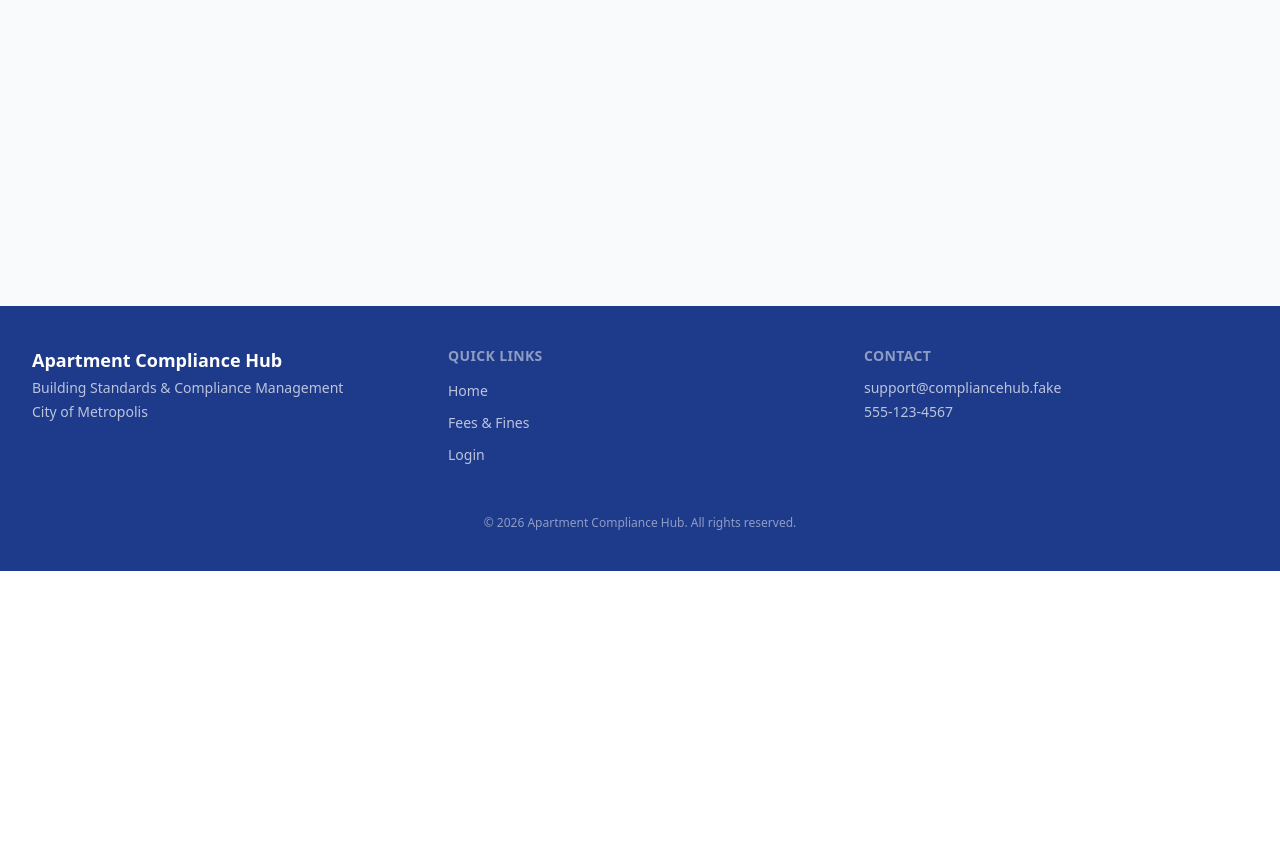
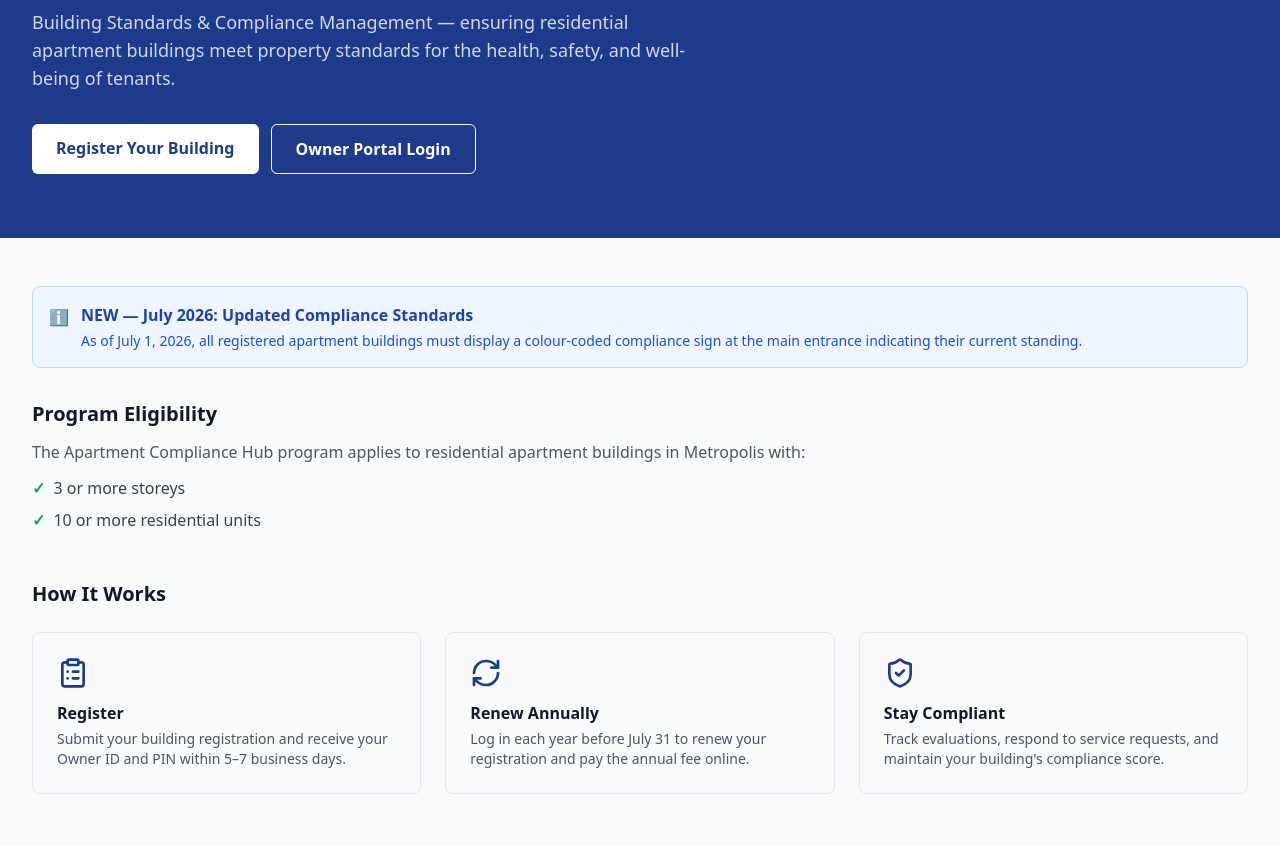
Before and after one commit to adarji8320/apartment-compliance-hub, a React (Vite) app: page / in a window 1280 px wide. Shown: the part 229-1075 px from the top of the page. Before the commit the page ends 800 px from the top, so only its background shows below. Built offline with nearby package versions, Linux system fonts and the light colour scheme.

Commit message:
feat: add Landing page and update layout

```diff
--- a/package.json
+++ b/package.json
@@ -11,6 +11,7 @@
   },
   "dependencies": {
     "clsx": "^2.1.1",
+    "lucide-react": "^1.23.0",
     "react": "^19.2.7",
     "react-dom": "^19.2.7",
     "react-router-dom": "^7.18.1",
--- a/src/App.tsx
+++ b/src/App.tsx
@@ -1,13 +1,18 @@
-import { BrowserRouter } from 'react-router-dom'
+import { BrowserRouter, Routes, Route } from 'react-router-dom'
 import Header from '@/components/layout/Header'
 import Footer from '@/components/layout/Footer'
+import Landing from '@/pages/public/Landing'
 
 function App() {
   return (
     <BrowserRouter>
       <div className="min-h-screen bg-gray-50 flex flex-col">
         <Header />
-        <main className="flex-1" />
+        <main className="flex-1">
+          <Routes>
+            <Route path="/" element={<Landing />} />
+          </Routes>
+        </main>
         <Footer />
       </div>
     </BrowserRouter>
--- a/src/components/layout/Header.tsx
+++ b/src/components/layout/Header.tsx
@@ -13,7 +13,7 @@ export default function Header() {
   const [open, setOpen] = useState(false)
 
   return (
-    <header className="bg-primary text-white shadow-md">
+    <header className="bg-primary sticky top-0 z-50 w-full border-b text-white shadow-md">
       <div className="max-w-7xl mx-auto px-4 sm:px-6 lg:px-8">
         <div className="flex items-center justify-between h-16">
           <Link to="/" className="text-lg font-bold tracking-tight hover:opacity-90">
--- a/src/lib/constants.ts
+++ b/src/lib/constants.ts
@@ -3,3 +3,4 @@ export const APP_TAGLINE = 'Building Standards & Compliance Management'
 export const CITY_NAME = 'Metropolis'
 export const CONTACT_EMAIL = 'support@compliancehub.fake'
 export const CONTACT_PHONE = '555-123-4567'
+export const ANNUAL_FEE_PER_UNIT = 11.50
--- /dev/null
+++ b/src/pages/public/Landing.tsx
@@ -0,0 +1,203 @@
+import { Link } from 'react-router-dom'
+import {
+  Building2,
+  ClipboardList,
+  RefreshCw,
+  ShieldCheck,
+  Phone,
+  Mail,
+  DollarSign,
+} from 'lucide-react'
+import {
+  APP_NAME,
+  APP_TAGLINE,
+  CITY_NAME,
+  CONTACT_EMAIL,
+  CONTACT_PHONE,
+  ANNUAL_FEE_PER_UNIT,
+} from '@/lib/constants'
+
+export default function Landing() {
+  return (
+    <div>
+      {/* Hero */}
+      <section className="bg-primary text-white">
+        <div className="max-w-7xl mx-auto px-4 sm:px-6 lg:px-8 py-16">
+          <div className="max-w-3xl">
+            <div className="mb-3 flex items-center gap-2">
+              <Building2 className="h-8 w-8" />
+              <span className="text-sm font-medium text-white/70 uppercase tracking-wider">
+                City of {CITY_NAME}
+              </span>
+            </div>
+            <h1 className="text-3xl font-bold tracking-tight sm:text-4xl lg:text-5xl">
+              {APP_NAME}
+            </h1>
+            <p className="mt-4 text-lg text-white/80 max-w-2xl">
+              {APP_TAGLINE} — ensuring residential apartment buildings meet
+              property standards for the health, safety, and well-being of tenants.
+            </p>
+            <div className="mt-8 flex flex-wrap gap-3">
+              <Link
+                to="/register"
+                className="px-6 py-3 bg-white text-primary font-semibold rounded-md hover:bg-gray-100 transition-colors"
+              >
+                Register Your Building
+              </Link>
+              <Link
+                to="/login"
+                className="px-6 py-3 border border-white text-white font-semibold rounded-md hover:bg-white/10 transition-colors"
+              >
+                Owner Portal Login
+              </Link>
+            </div>
+          </div>
+        </div>
+      </section>
+
+      <div className="max-w-7xl mx-auto px-4 sm:px-6 lg:px-8 py-12">
+
+        {/* Alert */}
+        <div className="mb-8 flex gap-3 rounded-lg border border-blue-200 bg-blue-50 p-4">
+          <span className="mt-0.5 text-blue-600">ℹ️</span>
+          <div>
+            <p className="font-semibold text-blue-800">NEW — July 2026: Updated Compliance Standards</p>
+            <p className="mt-1 text-sm text-blue-700">
+              As of July 1, 2026, all registered apartment buildings must display a colour-coded
+              compliance sign at the main entrance indicating their current standing.
+            </p>
+          </div>
+        </div>
+
+        {/* Eligibility */}
+        <section className="mb-12">
+          <h2 className="text-xl font-semibold text-gray-900 mb-3">Program Eligibility</h2>
+          <p className="text-gray-600 mb-3">
+            The {APP_NAME} program applies to residential apartment buildings in {CITY_NAME} with:
+          </p>
+          <ul className="space-y-2 text-gray-700">
+            <li className="flex items-center gap-2">
+              <span className="text-green-600 font-bold">✓</span>
+              3 or more storeys
+            </li>
+            <li className="flex items-center gap-2">
+              <span className="text-green-600 font-bold">✓</span>
+              10 or more residential units
+            </li>
+          </ul>
+        </section>
+
+        {/* Features */}
+        <section className="mb-12">
+          <h2 className="text-xl font-semibold text-gray-900 mb-6">How It Works</h2>
+          <div className="grid gap-6 md:grid-cols-3">
+            <div className="rounded-lg border p-6">
+              <ClipboardList className="h-8 w-8 text-primary mb-3" />
+              <h3 className="font-semibold text-gray-900 mb-1">Register</h3>
+              <p className="text-sm text-gray-600">
+                Submit your building registration and receive your Owner ID and PIN within 5–7 business days.
+              </p>
+            </div>
+            <div className="rounded-lg border p-6">
+              <RefreshCw className="h-8 w-8 text-primary mb-3" />
+              <h3 className="font-semibold text-gray-900 mb-1">Renew Annually</h3>
+              <p className="text-sm text-gray-600">
+                Log in each year before July 31 to renew your registration and pay the annual fee online.
+              </p>
+            </div>
+            <div className="rounded-lg border p-6">
+              <ShieldCheck className="h-8 w-8 text-primary mb-3" />
+              <h3 className="font-semibold text-gray-900 mb-1">Stay Compliant</h3>
+              <p className="text-sm text-gray-600">
+                Track evaluations, respond to service requests, and maintain your building's compliance score.
+              </p>
+            </div>
+          </div>
+        </section>
+
+        {/* Compliance Status */}
+        <section className="mb-12">
+          <h2 className="text-xl font-semibold text-gray-900 mb-2">Compliance Status Indicators</h2>
+          <p className="text-sm text-gray-600 mb-6">
+            All registered buildings display a colour-coded sign at the main entrance.
+          </p>
+          <div className="grid gap-4 sm:grid-cols-3">
+            <div className="rounded-lg border-2 border-green-300 bg-green-50 p-5 text-center">
+              <div className="mx-auto mb-3 flex h-12 w-12 items-center justify-center rounded-full bg-green-500">
+                <span className="text-xl font-bold text-white">G</span>
+              </div>
+              <h3 className="font-semibold text-green-800">Green</h3>
+              <p className="mt-1 text-sm text-green-700">Good Standing</p>
+              <p className="mt-1 text-xs text-green-600">Score: 75 and above</p>
+            </div>
+            <div className="rounded-lg border-2 border-yellow-300 bg-yellow-50 p-5 text-center">
+              <div className="mx-auto mb-3 flex h-12 w-12 items-center justify-center rounded-full bg-yellow-500">
+                <span className="text-xl font-bold text-white">Y</span>
+              </div>
+              <h3 className="font-semibold text-yellow-800">Yellow</h3>
+              <p className="mt-1 text-sm text-yellow-700">Needs Improvement</p>
+              <p className="mt-1 text-xs text-yellow-600">Score: 50–74</p>
+            </div>
+            <div className="rounded-lg border-2 border-red-300 bg-red-50 p-5 text-center">
+              <div className="mx-auto mb-3 flex h-12 w-12 items-center justify-center rounded-full bg-red-500">
+                <span className="text-xl font-bold text-white">R</span>
+              </div>
+              <h3 className="font-semibold text-red-800">Red</h3>
+              <p className="mt-1 text-sm text-red-700">Significant Issues</p>
+              <p className="mt-1 text-xs text-red-600">Score: below 50</p>
+            </div>
+          </div>
+        </section>
+
+        {/* Fee Teaser */}
+        <section className="mb-12">
+          <div className="rounded-lg border p-6">
+            <div className="flex items-center gap-2 mb-3">
+              <DollarSign className="h-5 w-5 text-primary" />
+              <h2 className="text-lg font-semibold text-gray-900">Annual Registration Fee</h2>
+            </div>
+            <p className="text-sm text-gray-700">
+              The annual registration fee is{' '}
+              <strong>${ANNUAL_FEE_PER_UNIT.toFixed(2)} per residential unit</strong>.
+              For example, a 40-unit building pays{' '}
+              <strong>${(40 * ANNUAL_FEE_PER_UNIT).toFixed(2)}</strong> per year.
+            </p>
+            <div className="mt-4">
+              <Link to="/fees" className="text-sm text-primary underline underline-offset-2 hover:text-primary/80">
+                View full fee schedule and fines →
+              </Link>
+            </div>
+          </div>
+        </section>
+
+        {/* Contact */}
+        <section className="mb-4">
+          <h2 className="text-xl font-semibold text-gray-900 mb-4">Contact Us</h2>
+          <div className="grid gap-4 sm:grid-cols-2">
+            <a
+              href={`mailto:${CONTACT_EMAIL}`}
+              className="flex items-center gap-3 rounded-lg border p-4 hover:bg-gray-50 transition-colors"
+            >
+              <Mail className="h-5 w-5 text-primary shrink-0" />
+              <div>
+                <p className="text-xs text-gray-500">Email</p>
+                <p className="text-sm font-medium text-primary">{CONTACT_EMAIL}</p>
+              </div>
+            </a>
+            <a
+              href={`tel:${CONTACT_PHONE}`}
+              className="flex items-center gap-3 rounded-lg border p-4 hover:bg-gray-50 transition-colors"
+            >
+              <Phone className="h-5 w-5 text-primary shrink-0" />
+              <div>
+                <p className="text-xs text-gray-500">Phone</p>
+                <p className="text-sm font-medium">{CONTACT_PHONE}</p>
+              </div>
+            </a>
+          </div>
+        </section>
+
+      </div>
+    </div>
+  )
+}
```
Also changed, not shown: 1 other file (tests, documents, lock files or other folders).
